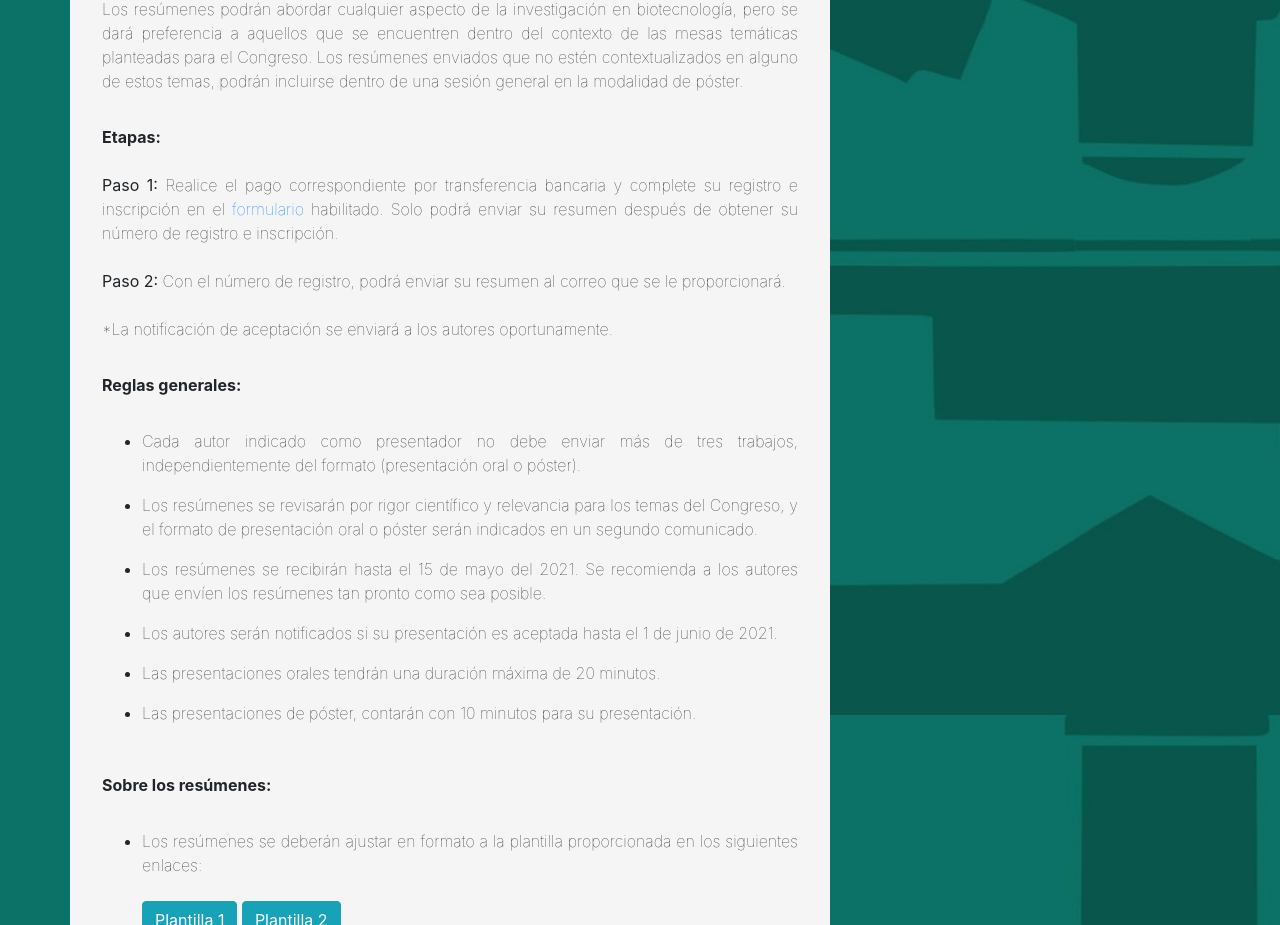
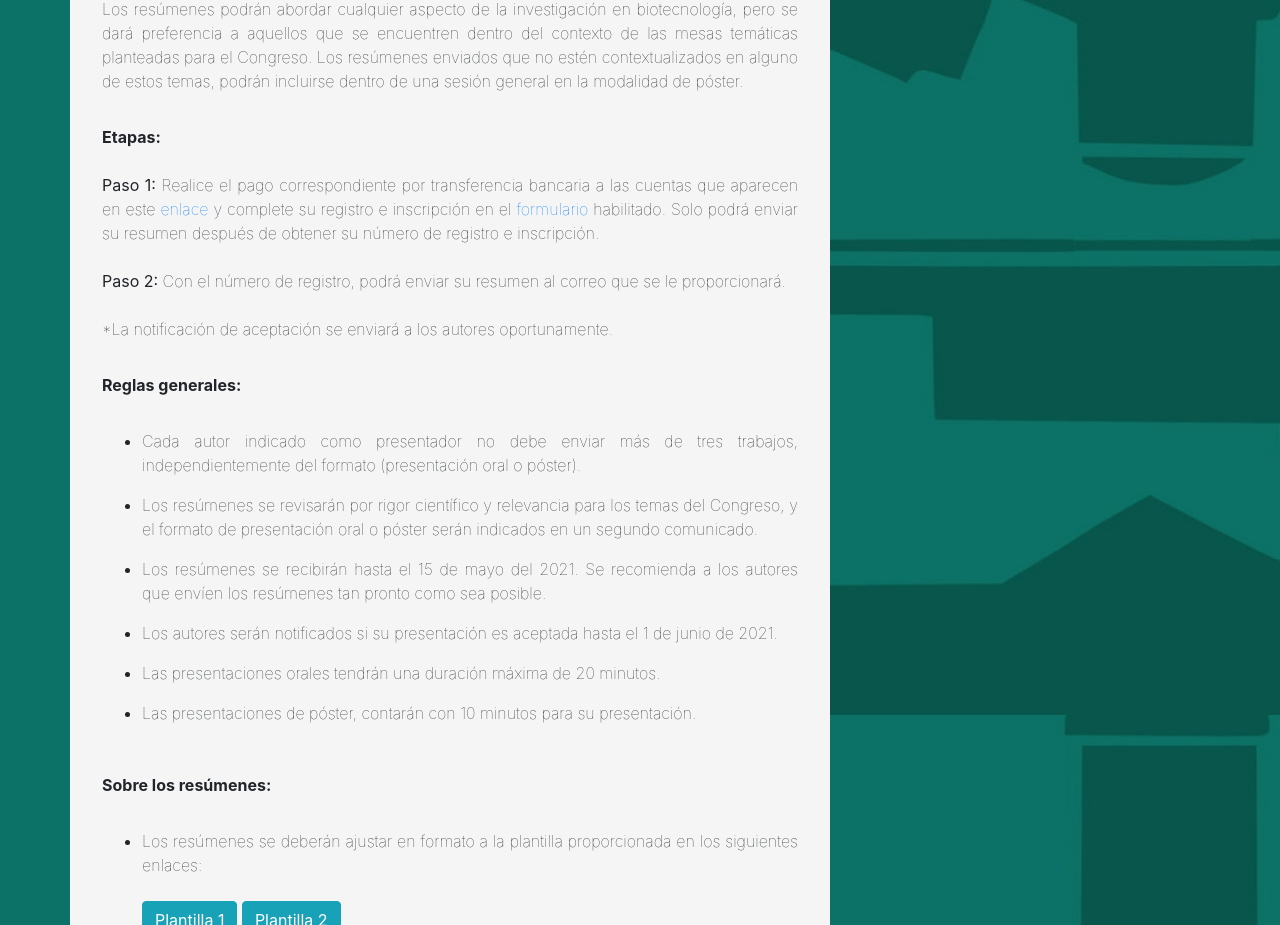
Before and after one commit to fazozela/biotecnologia, a plain HTML site: page convocatoria.html in a window 1280 px wide. Shown: the part 965-1890 px from the top of the page. Drawn offline with nearby package versions, Linux system fonts and the light colour scheme.

Commit message:
cambio en el texto de convocatoria

```diff
--- a/convocatoria.html
+++ b/convocatoria.html
@@ -110,8 +110,8 @@
                         <p class="texto-1" style="margin-top: -1rem;">
                             <strong style="font-weight: bold;">Etapas:</strong>
                             <br><br>
-                            <strong>Paso 1:</strong> Realice el pago correspondiente por transferencia bancaria y complete su registro e inscripción en el <a target="_blank" href="https://forms.gle/V3FdkujFYLfojQE59">formulario</a> habilitado. Solo podrá
-                            enviar su resumen después de obtener su número de registro e inscripción.
+                            <strong>Paso 1:</strong> Realice el pago correspondiente por transferencia bancaria a las cuentas que aparecen en este <a href="inscripcion.html" target="_blank">enlace</a> y complete su registro e inscripción en el <a target="_blank"
+                                href="https://forms.gle/V3FdkujFYLfojQE59">formulario</a> habilitado. Solo podrá enviar su resumen después de obtener su número de registro e inscripción.
 
                             <br><br>
 
```
